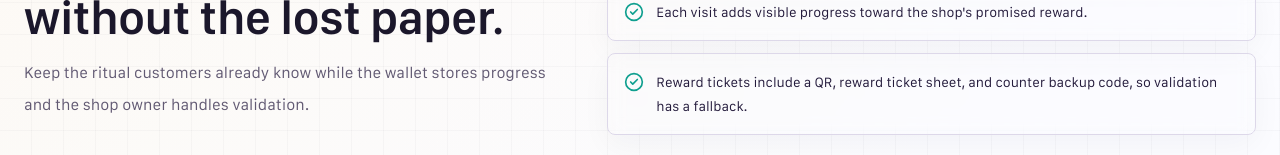
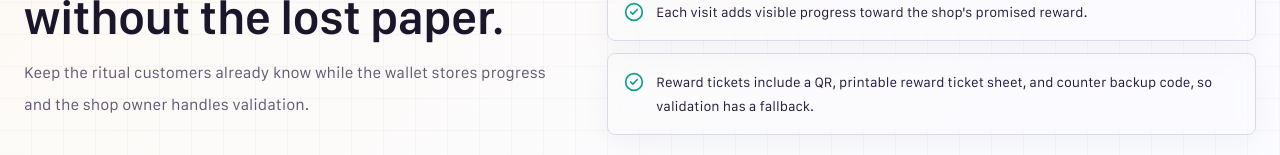
Before and after one commit to h4shisupply/celo-noodl3, a Next.js app: page / in a window 1280 px wide. Shown: the part 797-952 px from the top of the page. Built offline with nearby package versions, Linux system fonts and the light colour scheme; no server answers.

Commit message:
Polish landing reward ticket sheet copy

```diff
--- a/components/home-page.tsx
+++ b/components/home-page.tsx
@@ -694,7 +694,7 @@ const enHomeCopy: HomeCopy = {
     points: [
       "Customers scan while they are already at the counter.",
       "Each visit adds visible progress toward the shop's promised reward.",
-      "Reward tickets include a QR, reward ticket sheet, and counter backup code, so validation has a fallback."
+      "Reward tickets include a QR, printable reward ticket sheet, and counter backup code, so validation has a fallback."
     ]
   },
   workflow: {
```
